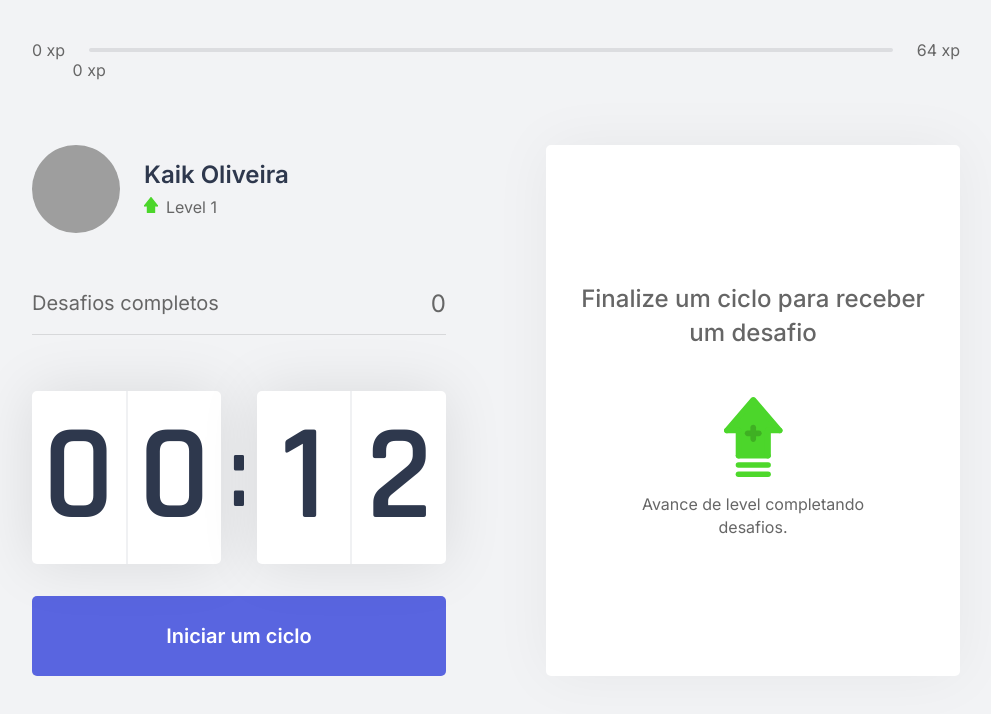
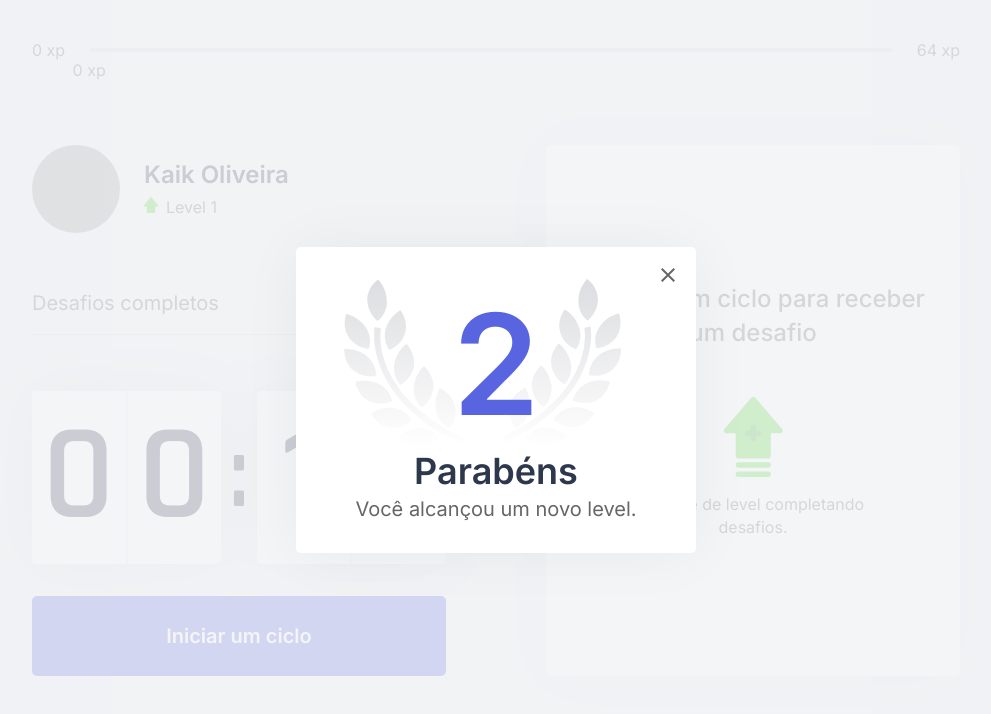
Before and after one commit to KaikOliveira/Nlw4, a Next.js app in the folder moveit-next/: page / in a window 1280 px wide. Shown: the top 714 px of the page, without its empty margins (144-1135 px from the left). Built offline with nearby package versions, Linux system fonts and the light colour scheme; grey boxes are pictures that could not be loaded.

Commit message:
addModalLevelUP

```diff
--- /dev/null
+++ b/moveit-next/src/components/LevelUpModal.tsx
@@ -0,0 +1,18 @@
+import styles from '../styles/components/LevelUpModal.module.css'
+
+export function LevelUpModal() {
+  return (
+    <div className={styles.overlay}>
+      <div className={styles.container}>
+        <header>2</header>
+
+        <strong>Parabéns</strong>
+        <p>Você alcançou um novo level.</p>
+
+        <button type="button">
+          <img src="/icons/close.svg" alt="Fechar modal" />
+        </button>
+      </div>
+    </div>
+  )
+}
--- a/moveit-next/src/contexts/ChallengeContext.tsx
+++ b/moveit-next/src/contexts/ChallengeContext.tsx
@@ -1,6 +1,7 @@
 import { createContext, useState, ReactNode, useEffect } from 'react';
 import Cookie from 'js-cookie';
 import challenges from '../../challenges.json';
+import { LevelUpModal } from '../components/LevelUpModal';
 interface Challenge {
   type: 'body' | 'eye';
   description: string;
@@ -104,6 +105,8 @@
       }}
     >
       {children}
+
+      <LevelUpModal />
     </ChallengesContext.Provider>
   );
 }
--- /dev/null
+++ b/moveit-next/src/styles/components/LevelUpModal.module.css
@@ -0,0 +1,50 @@
+.overlay {
+  background: rgba(242, 243, 245, 0.8);
+  position: fixed;
+  top: 0;
+  bottom: 0;
+  left: 0;
+  right: 0;
+  display: flex;
+  justify-content: center;
+  align-items: center;
+}
+
+.container {
+  background: var(--white);
+  width: 100%;
+  max-width: 400px;
+  padding: 2rem 3rem;
+  border-radius: 5px;
+  box-shadow: 0 0 60px rgba(0, 0, 0, 0.05);
+  text-align: center;
+  position: relative;
+}
+
+.container header {
+  font-size: 8.75rem;
+  font-weight: 600;
+  color: var(--blue);
+  background: url('/icons/levelup.svg') no-repeat;
+  background-size: contain;
+}
+
+.container strong {
+  font-size: 2.25rem;
+  color: var(--title);
+}
+
+.container p {
+  font-size: 1.25rem;
+  color: var(--text);
+  margin-top: 0.25rem;
+}
+
+.container button {
+  position: absolute;
+  right: 0.5rem;
+  top: 0.5rem;
+  background: transparent;
+  border: 0;
+  font-size: 0;
+}
```
